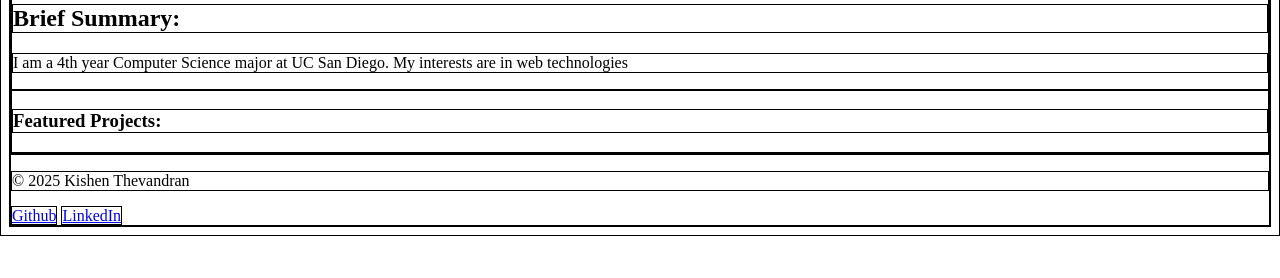
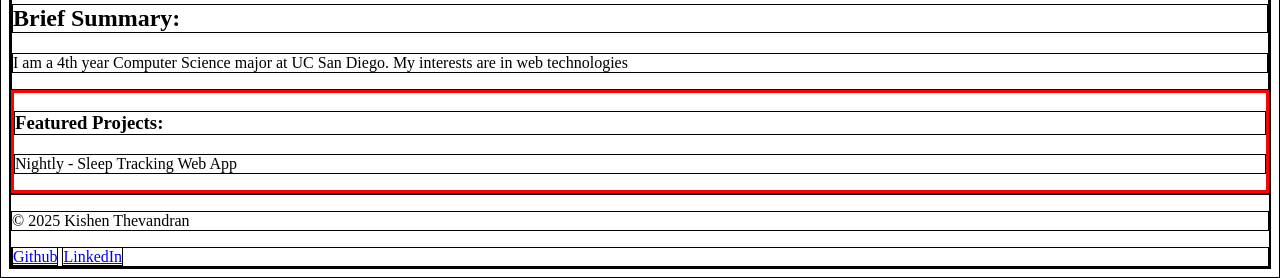
Before and after one commit to kishenrex/cse134b_hw2, a plain HTML site: page index.html in a window 1280 px wide. Shown: the part 610-888 px from the top of the page. Before the commit the page ends 846 px from the top, so only its background shows below. Drawn offline with Linux system fonts and the light colour scheme.

Commit message:
updated part 2

```diff
--- a/index.html
+++ b/index.html
@@ -8,6 +8,10 @@
     <style>
       * {
         border: 1px solid black;
+      }
+      project-card {
+        display: block;
+        border: 3px solid red;
       }
     </style>
 </head>
@@ -38,14 +42,26 @@
             <h2>Brief Summary:</h2>
             <p>I am a 4th year Computer Science major at UC San Diego. My interests are in web technologies</p>
         </section>
-        <div>
+        <project-card>
             <h3>Featured Projects:</h3>
-        </div>
+            <p>Nightly - Sleep Tracking Web App</p>
+        </project-card>
     </main>
     <footer>
         <p>&copy; 2025 Kishen Thevandran</p>
-        <a href="https://github.com/kishenrex">Github</a>
-        <a href="https://www.linkedin.com/in/kishen-thevandran-441424251">LinkedIn</a>
+        <div>
+            <a href="https://github.com/kishenrex">Github</a>
+            <a href="https://www.linkedin.com/in/kishen-thevandran-441424251">LinkedIn</a>
+        </div>
     </footer>
+    <script>
+      class HelloWorld extends HTMLElement {
+        constructor() {
+          super();
+          console.log("Hello world! (from the hello-world custom element)");
+        }
+      }
+      customElements.define('hello-world', HelloWorld);
+    </script>
 </body>
 </html>
```
Also changed, not shown: about.html (+4 -2 lines), contact.html (+4 -2 lines), experience.html (+4 -2 lines), experiments.html (+7 -1 lines), projects.html (+4 -2 lines), resume.html (+4 -2 lines).
